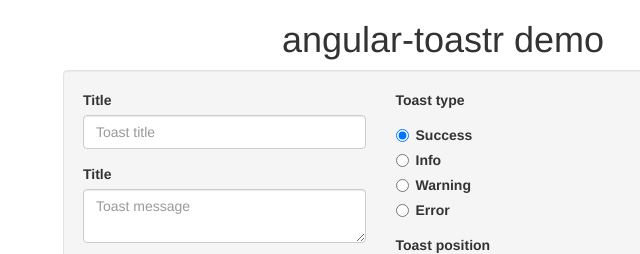
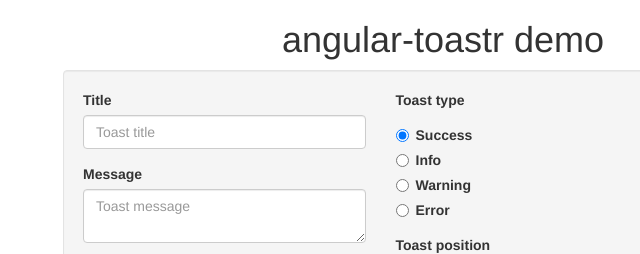
Before and after one commit to Foxandxss/angular-toastr, a plain HTML site: page index.html in a window 1280 px wide. Shown: the top 254 px of the page, 197-837 px from the left. Drawn offline with Linux system fonts and the light colour scheme.

Commit message:
Fixed toastMessage being labeled as Title

```diff
--- a/index.html
+++ b/index.html
@@ -20,7 +20,7 @@
           <input type="text" ng-model="toast.title" class="form-control" id="toastTitle" placeholder="Toast title">
         </div>
         <div class="form-group">
-          <label for="toastMessage">Title</label>
+          <label for="toastMessage">Message</label>
           <textarea class="form-control" ng-model="toast.message" id="toastMessage" placeholder="Toast message"></textarea>
         </div>
         <div class="form-group">
```
